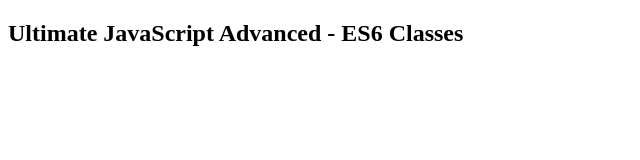
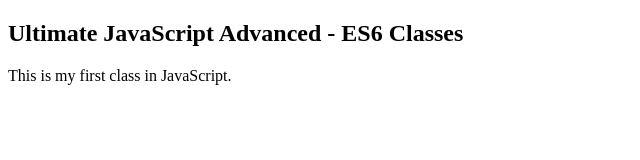
Before and after one commit to pborelli1234/Ultimate-JavaScript-Advanced, a plain HTML site: page js-es6-classes/index.html in a window 1280 px wide. Shown: the whole page, without its empty margins (0-640 px from the left). Drawn offline with Linux system fonts and the light colour scheme.

Commit message:
Changed text in index.htm

```diff
--- a/js-es6-classes/index.html
+++ b/js-es6-classes/index.html
@@ -10,5 +10,7 @@
 
     <h2>Ultimate JavaScript Advanced - ES6 Classes</h2>
 
+    <p>This is my first class in JavaScript.</p>
+
 </body>
 </html>
```
